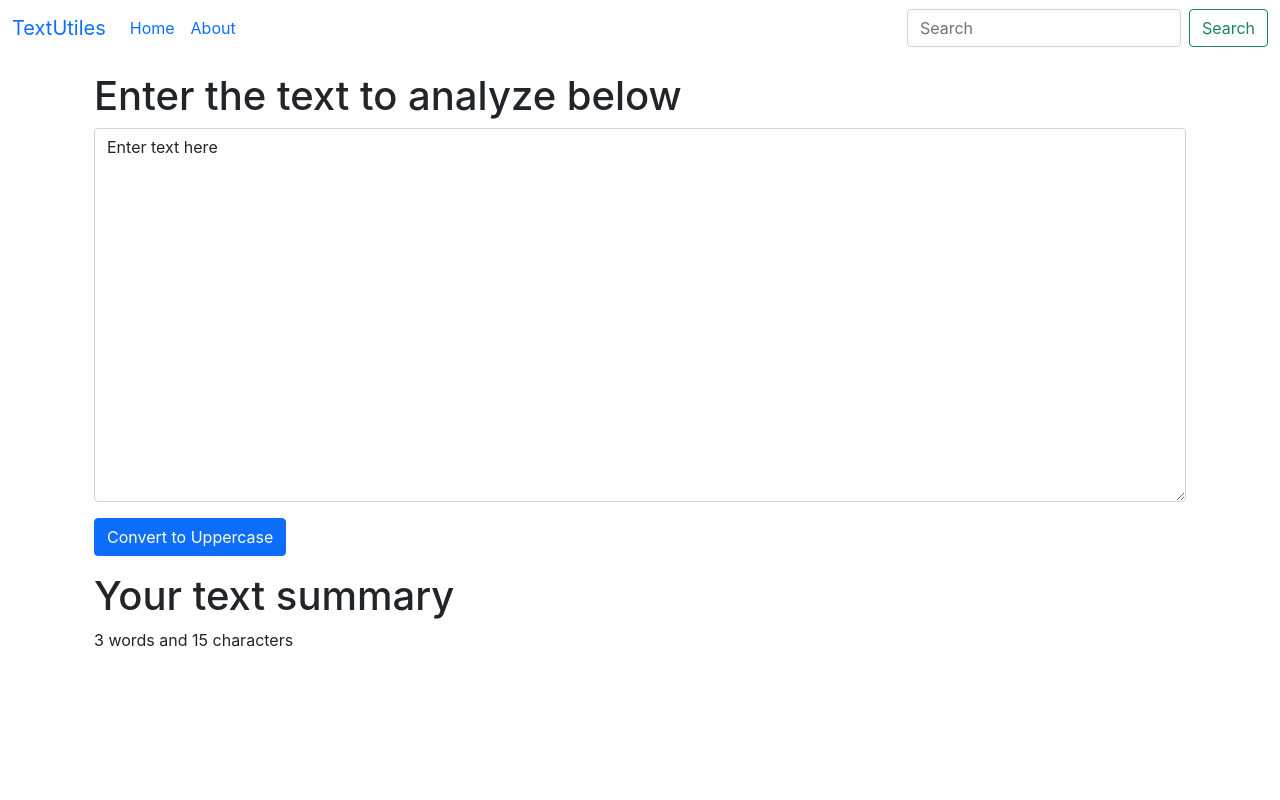
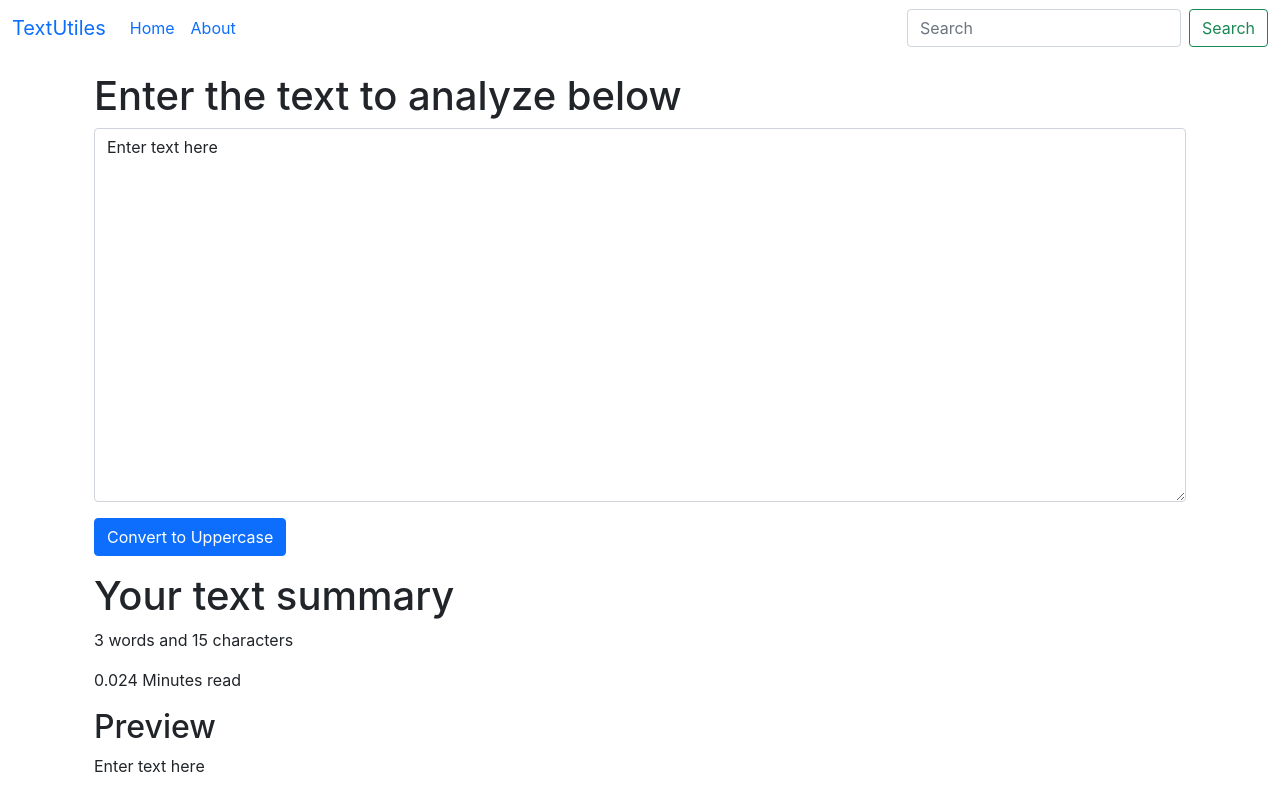
Before and after one commit to KUMAR7BITTU/react_js_course, a React (Create React App) app: page / in a window 1280 px wide. Built offline with nearby package versions, Linux system fonts and the light colour scheme.

Commit message:
Calculating time

```diff
--- a/src/components/TextForm.js
+++ b/src/components/TextForm.js
@@ -36,8 +36,10 @@
     <div className="container my-3">
         <h1> Your text summary </h1>
         <p>{text.split(" ").length} words and {text.length} characters</p>
+        <p>{0.008 * text.split(" ").length} Minutes read</p>
+        <h2>Preview</h2>
+        <p>{text}</p>
     </div>
-
     </>
   );
 }
```
